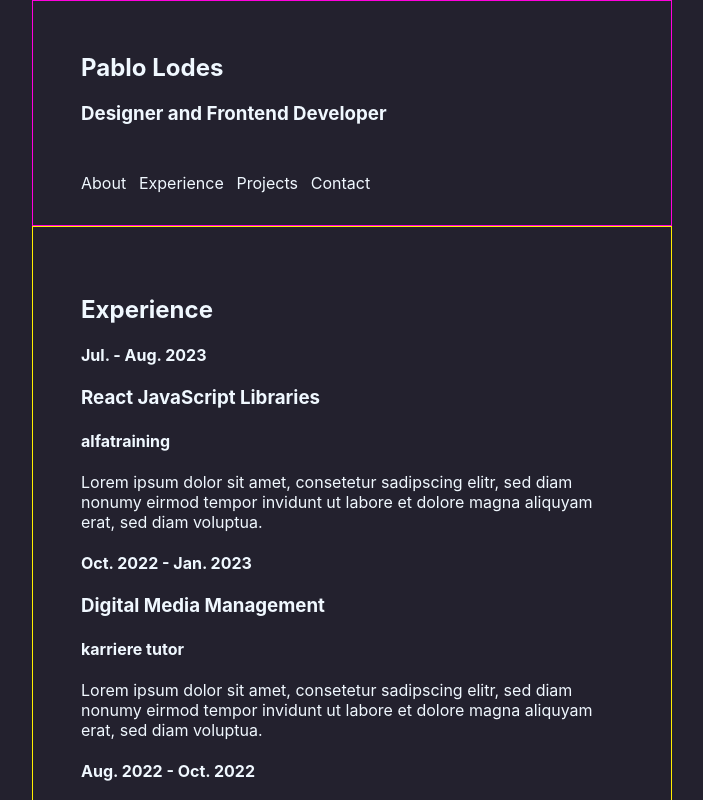
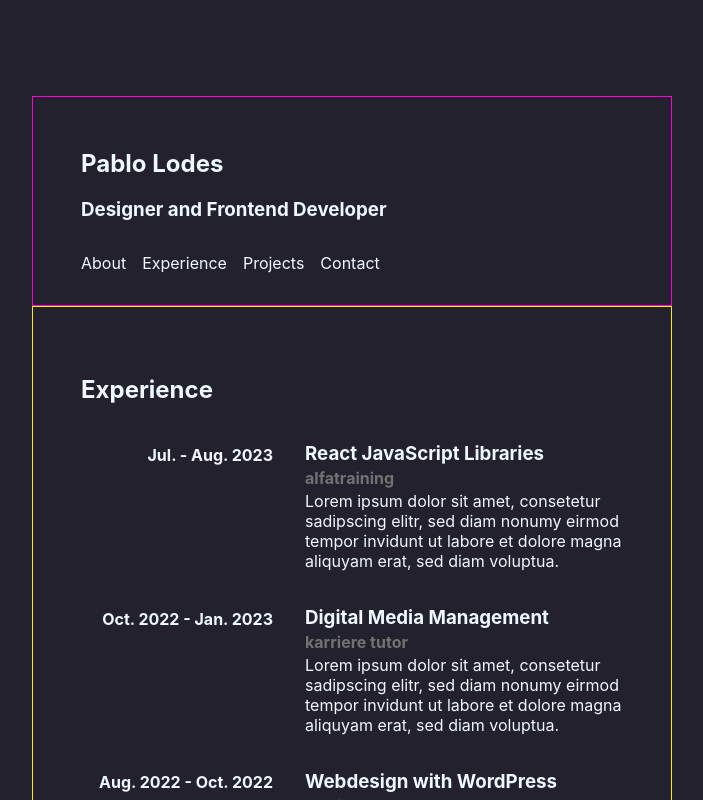
Before and after one commit to pablo-lodes/pl-portfolio, a React (Create React App) app: page /experience in a window 1280 px wide. Shown: the top 800 px of the page, without its empty margins (288-991 px from the left). Built offline with nearby package versions, Linux system fonts and the light colour scheme.

Commit message:
Adjustments of the CSS classes

```diff
--- a/src/styles/app.css
+++ b/src/styles/app.css
@@ -1,15 +1,12 @@
 * {
   background-color: rgb(35, 33, 46);
   color: aliceblue;
-  /*max-width: 1600px;*/
-
-  /*font-family: monospace;*/
 }
 
 .root-layout {
   margin: 0 auto;
+  margin-top: 6rem;
   width: 50%;
-  /*display: flex;*/
 }
 
 .short-information-top-nav {
@@ -20,11 +17,11 @@
 }
 
 .short-information {
-  margin-bottom: 3rem;
+  margin-bottom: 2rem;
 }
 
 .top-nav a {
-  margin-right: 0.8rem;
+  margin-right: 1rem;
   text-decoration: none;
 }
 
@@ -48,7 +45,7 @@ footer {
 }
 
 footer a {
-  margin-right: 0.5rem;
+  margin-right: 1rem;
   text-decoration: none;
 }
 
@@ -60,18 +57,34 @@ footer a:active {
   color: rgb(0, 238, 255);
 }
 
-/*.experience-section h2 {
-  margin-bottom: 3rem;
+.experience-item {
+  display: flex;
 }
 
-.experience-item {
-  margin-bottom: 4rem;
-}*/
+.experience-item-left {
+  flex: 0 0 auto;
+  margin-right: 2rem;
+  width: 12rem;
+  text-align: right;
+}
 
-/*.projects {
-  display: flex;
-  flex-wrap: wrap;
-}*/
+.experience-item-right {
+  flex: 1 1 auto;
+}
+
+.experience-item-right h3 {
+  margin-bottom: 3px;
+}
+
+.experience-item-right h4 {
+  margin-top: 3px;
+  margin-bottom: 1px;
+  color: rgb(114, 114, 114);
+}
+
+.experience-item-right p {
+  margin-top: 3px;
+}
 
 .project {
   display: flex;
@@ -86,7 +99,6 @@ footer a:active {
 .project-picture img {
   max-width: 50%;
   min-width: 100px;
-  /* Stelle sicher, dass das Bild nicht breiter als sein Container ist */
 }
 
 .contact-form div {
```
